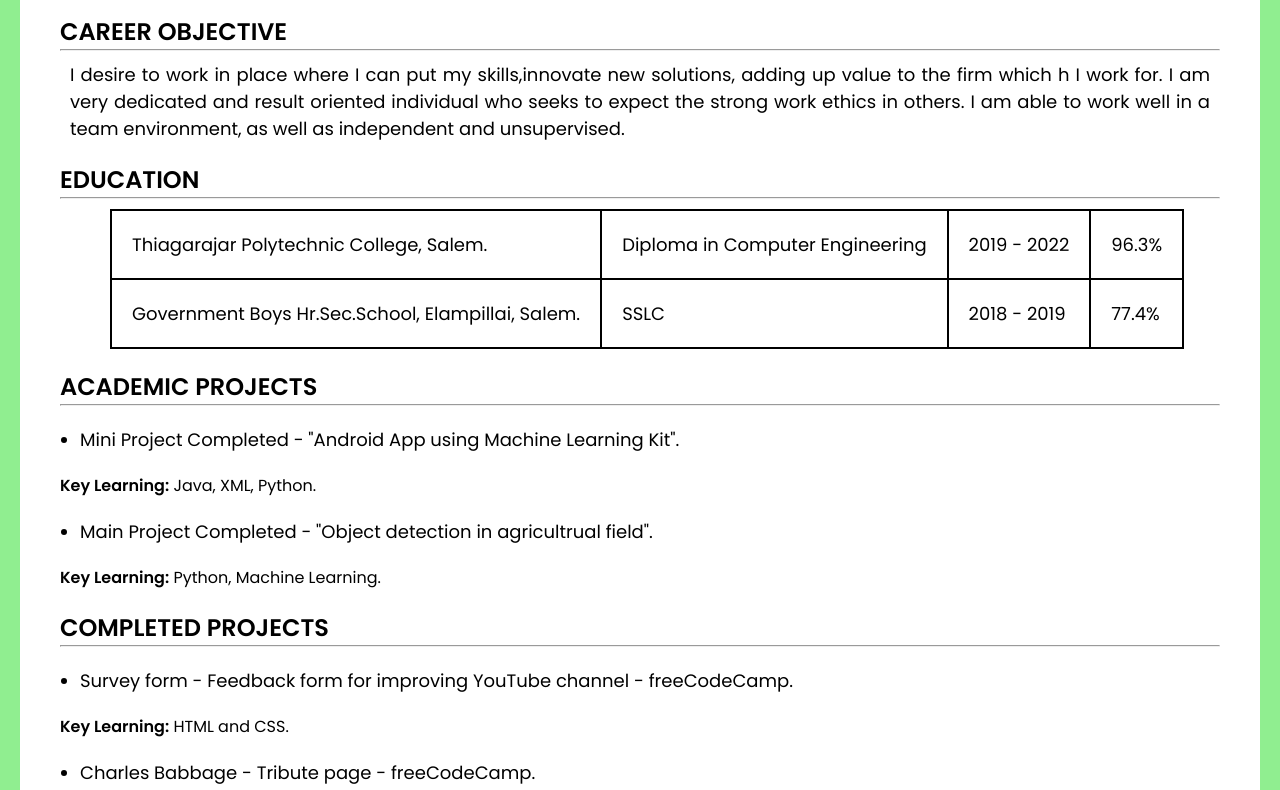
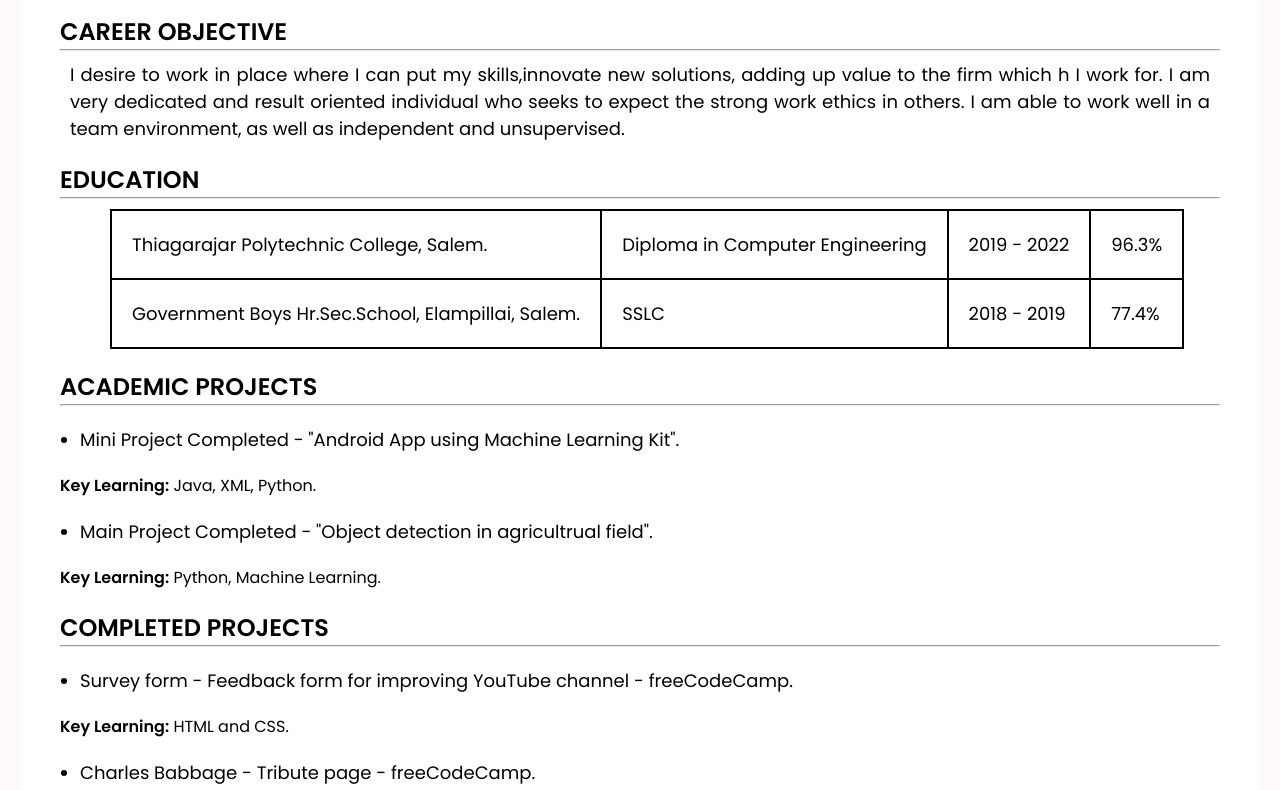
Before and after one commit to Hemanath78/HemanathM-Portfolio, a plain HTML site: page index.html in a window 1280 px wide. Shown: the part 296-1086 px from the top of the page. Drawn offline with Linux system fonts and the light colour scheme.

Commit message:
Update style.css

```diff
--- a/css/style.css
+++ b/css/style.css
@@ -16,7 +16,7 @@ a {
 body {
 	width: 1280px;
 	margin: 0 auto;
-	background-color: lightgreen;
+	background-color: snow;
 	font-family: 'Poppins', sans-serif;
 
 }
```
